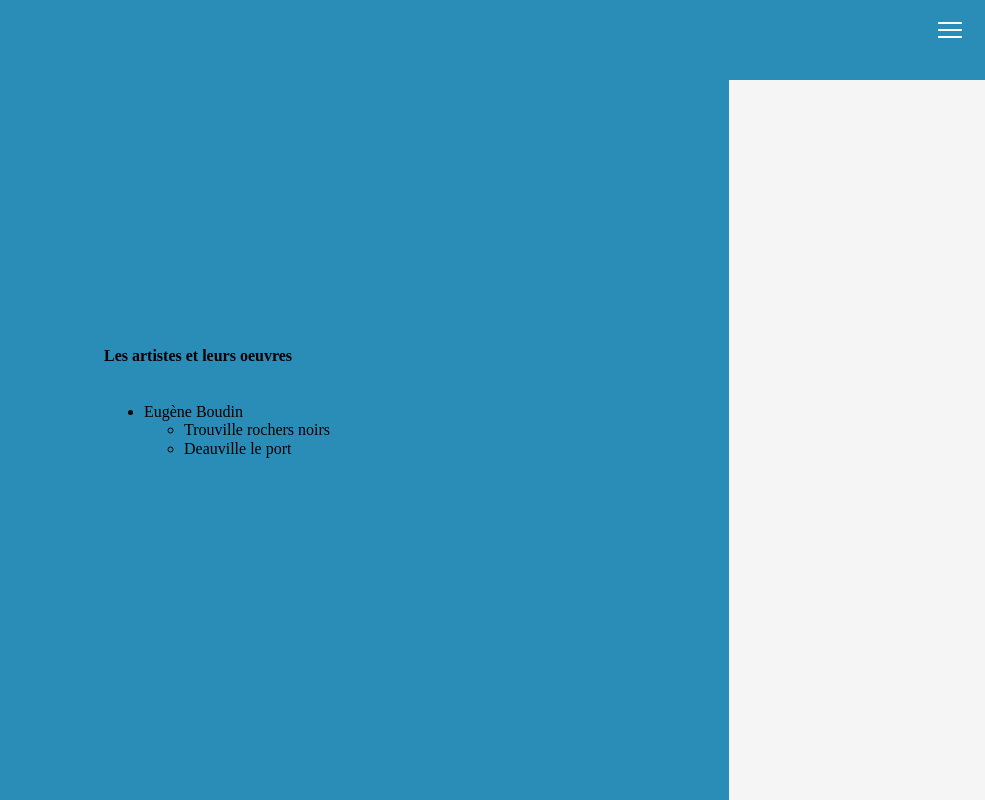
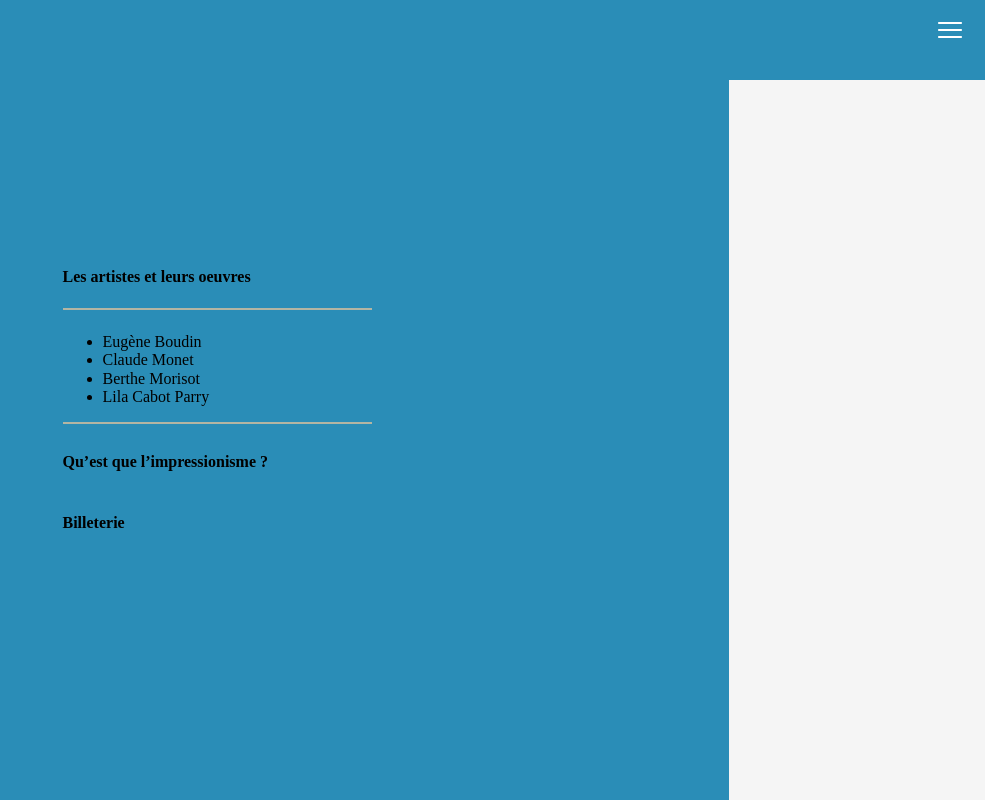
Before and after one commit to MMI-SAE-105/2023-sae-105-jaelam97455, a plain HTML site: page index.html in a window 1280 px wide. Both pictures are taken after a click on the button 1245 px from the left and 29 px from the top of the page. Shown: the whole page, without its empty margins (295-1280 px from the left). Drawn offline with nearby package versions, Linux system fonts and the light colour scheme; a script that the page names is missing; a web font is replaced by a local one.

Commit message:
modif menu

```diff
--- a/index.html
+++ b/index.html
@@ -22,17 +22,19 @@
             <nav id="mainNav" x-show="menuIs0pen" x-transition.duration.500ms class="menu">
 
               <h4 class="menu__title">Les artistes et leurs oeuvres </h4>
-                <ul class="menu__nav--articles">
-                    <li> Eugène Boudin
-                  <ul>
-                      <li>Trouville rochers noirs </li>
-                      <li>Deauville le port</li>
-                    </ul>
-                  </li>
+              <div class="menu__title--decoration"></div>
+                <ul class="menu__liste">
+                    <li class="menu__liste--artistes"> Eugène Boudin </li>
+                    <li class="menu__liste--artistes"> Claude Monet </li>
+                    <li class="menu__liste--artistes"> Berthe Morisot</li>
+                    <li class="menu__liste--artistes"> Lila Cabot Parry </li>
                </ul>
+               <div class="menu__title--decoration"></div>
+               <h4 class="menu__title">Qu’est que l’impressionisme ?</h4>
+               <h4 class="menu__title">Billeterie</h4>
            </nav>
         </header>
-        <div class="body__">
+        <div class="body__info">
             <h1> Bienvenue sur le site de notre exposition éphémère !</h1>
             <div></div>
              <h3> Retrouvez ces oeuvres dans notre exposition “Couleurs de l’impressionisme”du 13 avril au 23 juin 2021</h3>
--- a/src/css/components/menu.css
+++ b/src/css/components/menu.css
@@ -15,3 +15,11 @@
     position: relative;
     z-index: 10;
   }
+
+  .menu__title--decoration{
+    border: 2px solid var(--marron-clair);
+    border-width: 2px 0px 0px 0px;
+    padding-bottom: 7px;
+    width: 309px;
+    margin-inline: auto;
+  }
```
